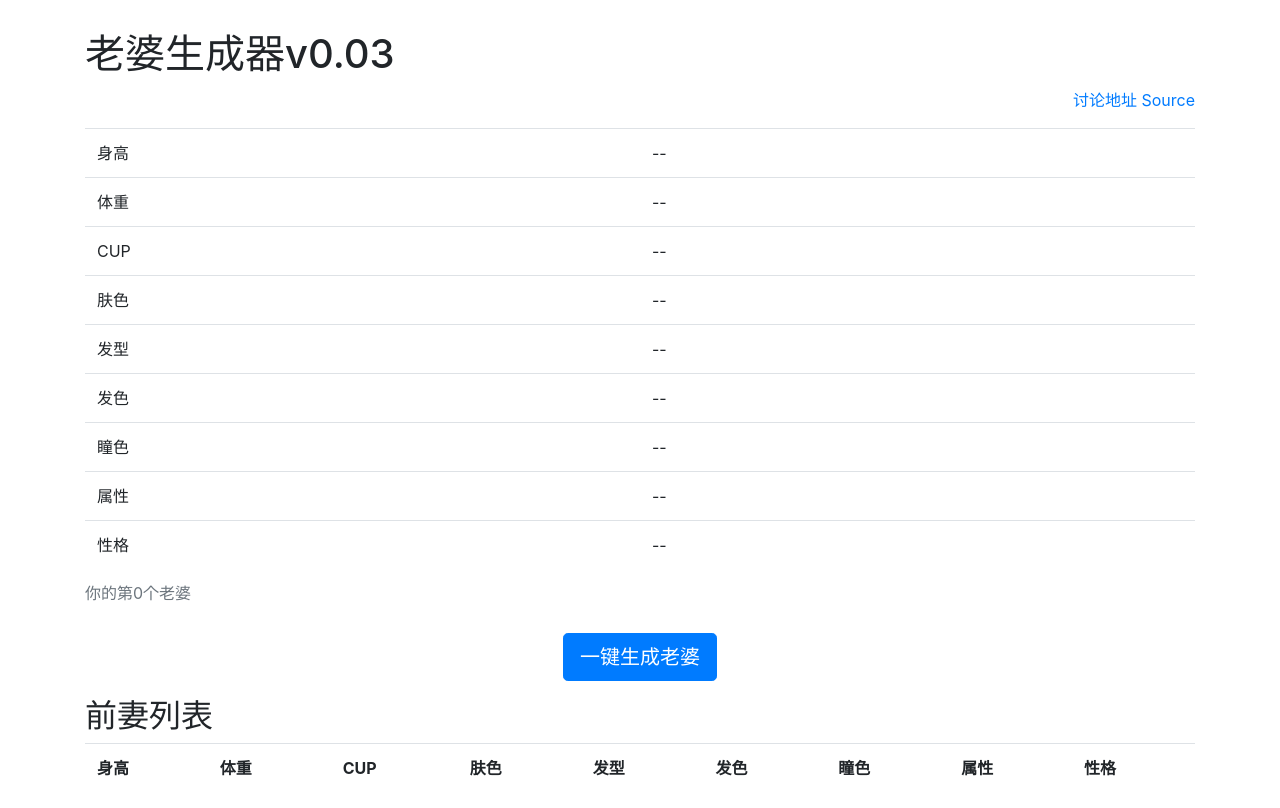
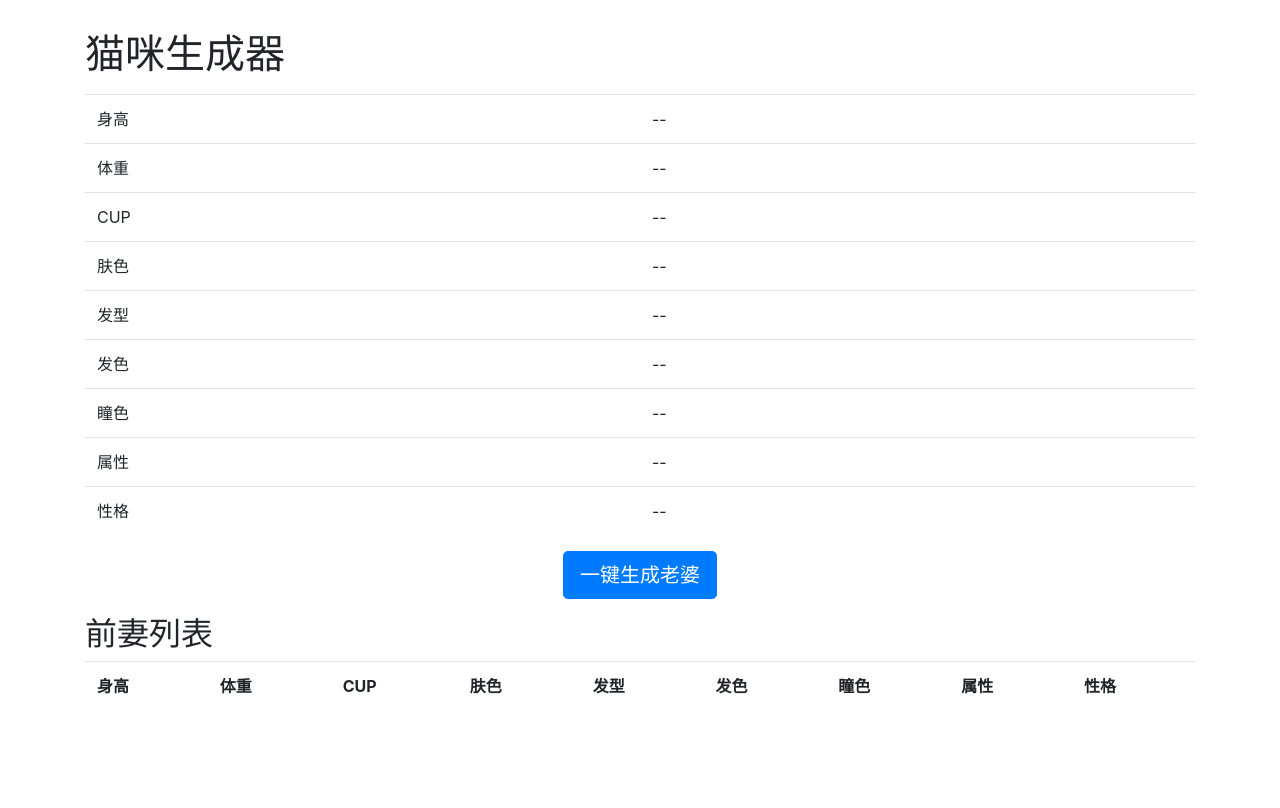
Before and after one commit to reed-overflow/Random-waifu-generater, a plain HTML site: page index.html in a window 1280 px wide. Drawn offline with Linux system fonts and the light colour scheme.

Commit message:
Update index.html

```diff
--- a/index.html
+++ b/index.html
@@ -7,7 +7,7 @@
     <meta http-equiv="X-UA-Compatible" content="ie=edge">
     <script src="generator.js"></script>
     <script src="data.js"></script>
-    <title>老婆生成器Random waifu generator</title>
+    <title>宠物猫Random petCat generator</title>
 
     <!-- 优化一下移动端展示效果 -->
     <!-- https://www.bootstrapcdn.com/ -->
@@ -16,14 +16,11 @@
 </head>
 
 <body class="container">
-    <h1 style="margin:30px 0px 10px 0px;">老婆生成器v0.03</h1>
+    <h1 style="margin:30px 0px 10px 0px;">猫咪生成器</h1>
     <div class="form-group" style="text-align:right;">
-        <a href="https://adnmb1.com/t/15788691">讨论地址</a>
-        <a href="https://github.com/reed-chan/Random-waifu-generater">Source</a>
     </div>
     <div class="table-responsive">
     <table id="wifeTable" class="table table-hover">
-        <caption style="word-break:keep-all">你的第0个老婆</caption>
         <tr>
             <td id="heightText">身高</td>
             <td id="height">--</td>
```
